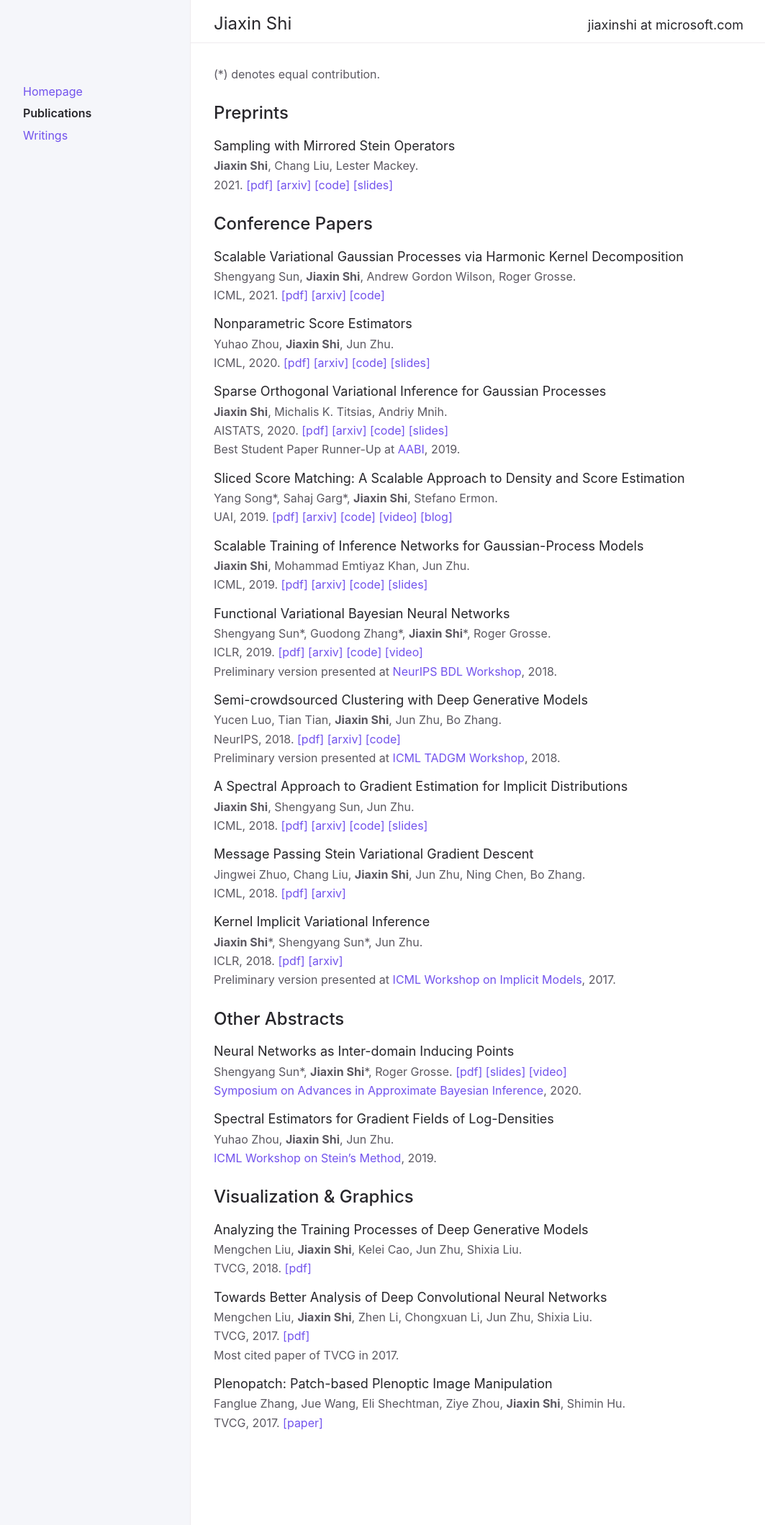
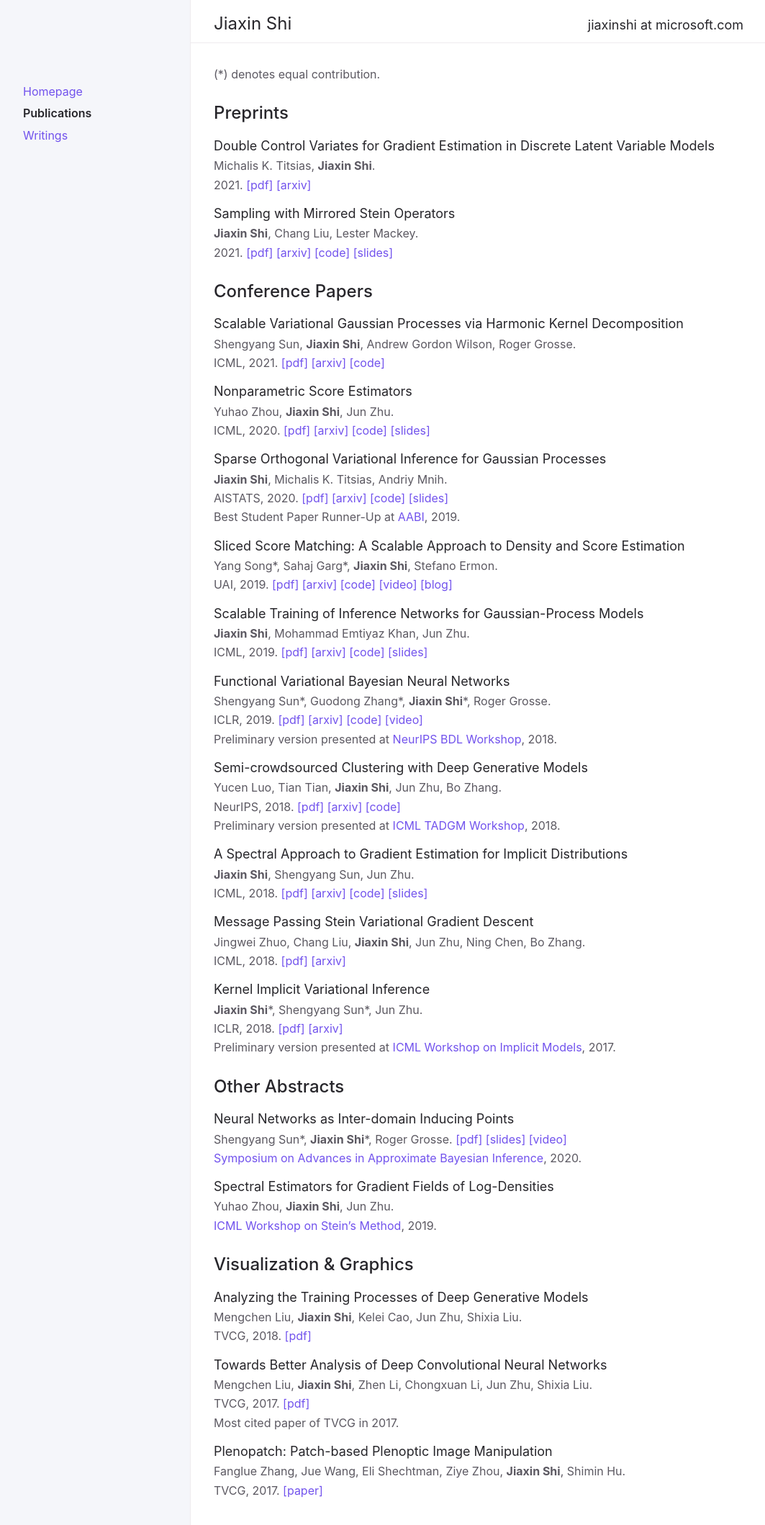
Before and after one commit to thjashin/thjashin.github.io, a Jekyll site: the page built from publications.md, in a window 1280 px wide. Shown: the top 2119 px of the page at 72% size, without its empty margins (91-1154 px from the left). Built offline with Jekyll 4.4.1, drawn with Linux system fonts in a browser that asks for light colours.

Commit message:
add publications

```diff
--- a/publications.md
+++ b/publications.md
@@ -9,6 +9,14 @@ nav_order: 2
 <!-- <!-- -->
 ## Preprints
 <!-- -->
+
+Double Control Variates for Gradient Estimation in Discrete Latent Variable Models
+{: .fs-5 .mb-1 .text-grey-dk-300}
+Michalis K. Titsias, **Jiaxin Shi**.
+{: .mb-1}
+2021.
+[[pdf]](https://arxiv.org/pdf/2111.05300.pdf)
+[[arxiv]](https://arxiv.org/abs/2111.05300)
 
 Sampling with Mirrored Stein Operators
 {: .fs-5 .mb-1 .text-grey-dk-300}
```
